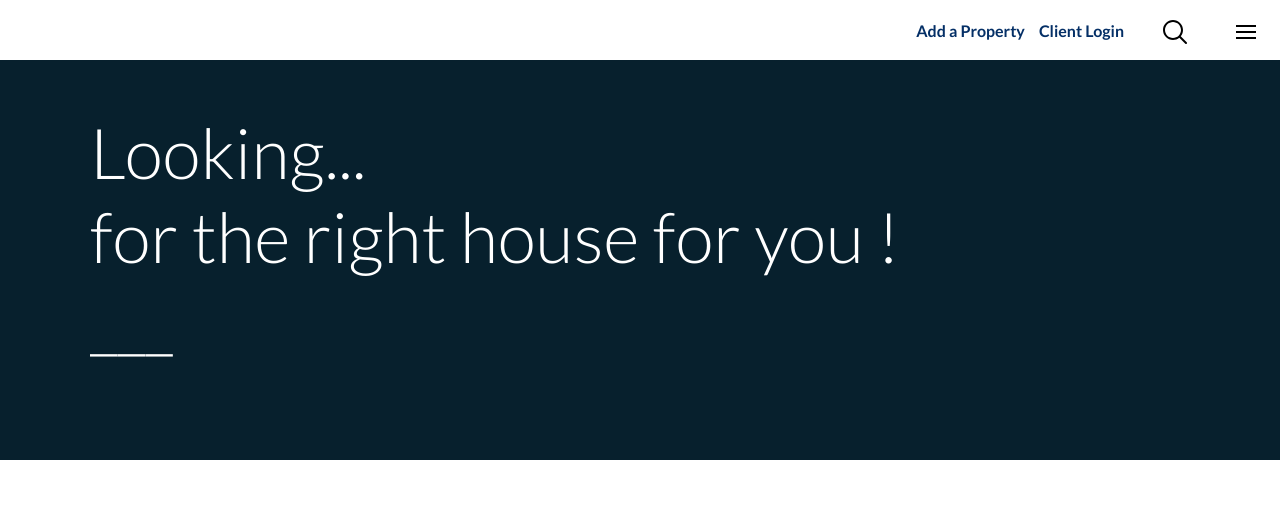
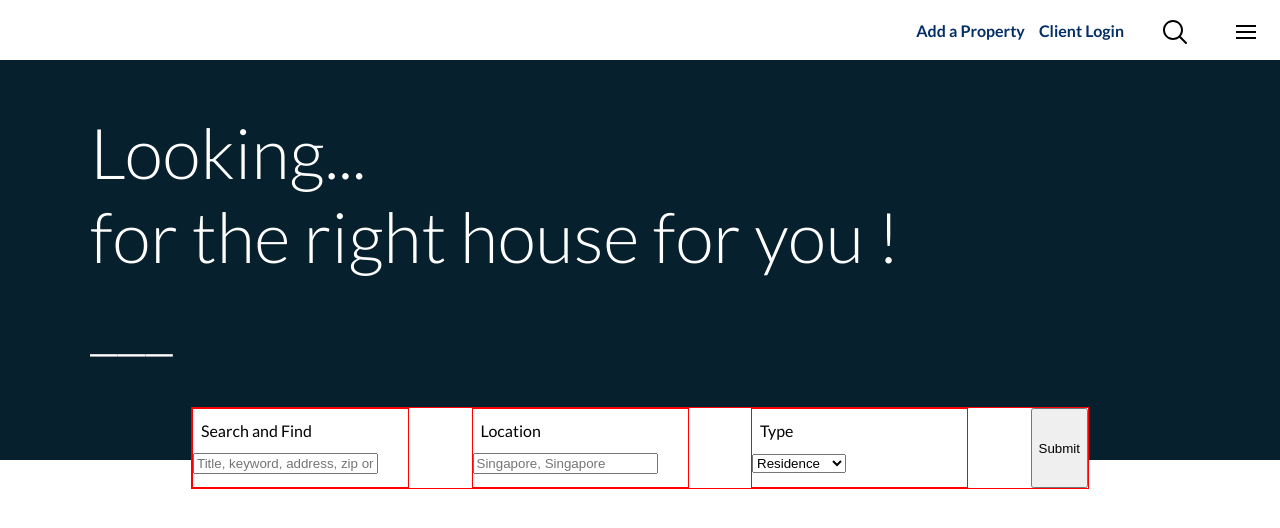
Before and after one commit to obddd/real-estate-ui, a React (Create React App) app: page / in a window 1280 px wide. Shown: the top 528 px of the page. Built offline with nearby package versions, Linux system fonts and the light colour scheme.

Commit message:
added search bar and styles

```diff
--- a/src/components/SearchAppBar/SearchAppBar.js
+++ b/src/components/HeaderBar/HeaderBar.js
@@ -1,7 +1,7 @@
 import React from 'react';
 import { ReactComponent as SearchIcon } from '../../assets/search.svg';
 import { ReactComponent as MenuIcon } from '../../assets/menu.svg';
-import './SearchAppBar.css';
+import './HeaderBar.css';
 
 const SearchAppBar = () => {
   return (
--- /dev/null
+++ b/src/components/SearchBar/SearchBar.css
@@ -0,0 +1,28 @@
+.searchbar-container{
+    border: 1px solid red;
+    width: 70vw;
+    height: 80px;
+    display: flex;
+    justify-content: center;
+    align-items: center;
+    background: white;
+
+}
+.form-group{
+    border: 1px solid red;
+    width: 100%;
+    height: 100%;
+    display: flex;
+    margin-right: -15px;
+    margin-left: -15px;
+    justify-content: space-between;
+}
+
+.form-field{
+    border: 1px solid red;
+    width: 24%;
+}
+
+.label{
+    margin: 12px 8px;
+}
--- /dev/null
+++ b/src/components/SearchBar/SearchBar.js
@@ -0,0 +1,43 @@
+import React from 'react';
+import './SearchBar.css';
+
+const SearchBar = () => {
+  return (
+    <div className="searchbar-container">
+      <div className="form-group">
+        <div className="form-field">
+          <div className="label">
+            <label>Search and Find</label>
+          </div>
+          <div>
+            <input
+              type="text"
+              placeholder="Title, keyword, address, zip or property id"
+            />
+          </div>
+        </div>
+        <div className="form-field">
+          <div className="label">
+            <label>Location</label>
+          </div>
+          <input type="text" placeholder="Singapore, Singapore" />
+        </div>
+        <div className="form-field">
+          <div className="label">
+            <label>Type</label>
+          </div>
+          <div>
+            <select>
+              <option value="">Residence</option>
+              <option value="">Offices</option>
+              <option value="">Commercial</option>
+            </select>
+          </div>
+        </div>
+        <button>Submit</button>
+      </div>
+    </div>
+  );
+};
+
+export default SearchBar;
--- a/src/components/SearchContainer/SearchContainer.css
+++ b/src/components/SearchContainer/SearchContainer.css
@@ -11,3 +11,8 @@
     font-size: 70px;
     color: white;
 }
+.search-bar{
+    margin-top: 45px;
+    display: flex;
+    justify-content: center;
+}
--- a/src/components/SearchContainer/SearchContainer.js
+++ b/src/components/SearchContainer/SearchContainer.js
@@ -1,5 +1,7 @@
 import React from 'react';
 import './SearchContainer.css';
+import SearchBar from '../SearchBar/SearchBar';
+
 const SearchContainer = () => {
   return (
     <div className="search-container">
@@ -12,6 +14,9 @@ const SearchContainer = () => {
       <div className="search-title">
         <span>___</span>
       </div>
+      <div className="search-bar">
+        <SearchBar />
+      </div>
     </div>
   );
 };
--- a/src/pages/SearchPage.js
+++ b/src/pages/SearchPage.js
@@ -1,11 +1,11 @@
 import React from 'react';
-import SearchAppBar from '../components/SearchAppBar/SearchAppBar';
+import HeaderBar from '../components/HeaderBar/HeaderBar';
 import SearchContainer from '../components/SearchContainer/SearchContainer';
 
 const SearchPage = () => {
   return (
     <div>
-      <SearchAppBar />
+      <HeaderBar />
       <SearchContainer />
     </div>
   );
```
Also changed, not shown: src/components/HeaderBar/HeaderBar.css (renamed from src/components/SearchAppBar/SearchAppBar.css).
